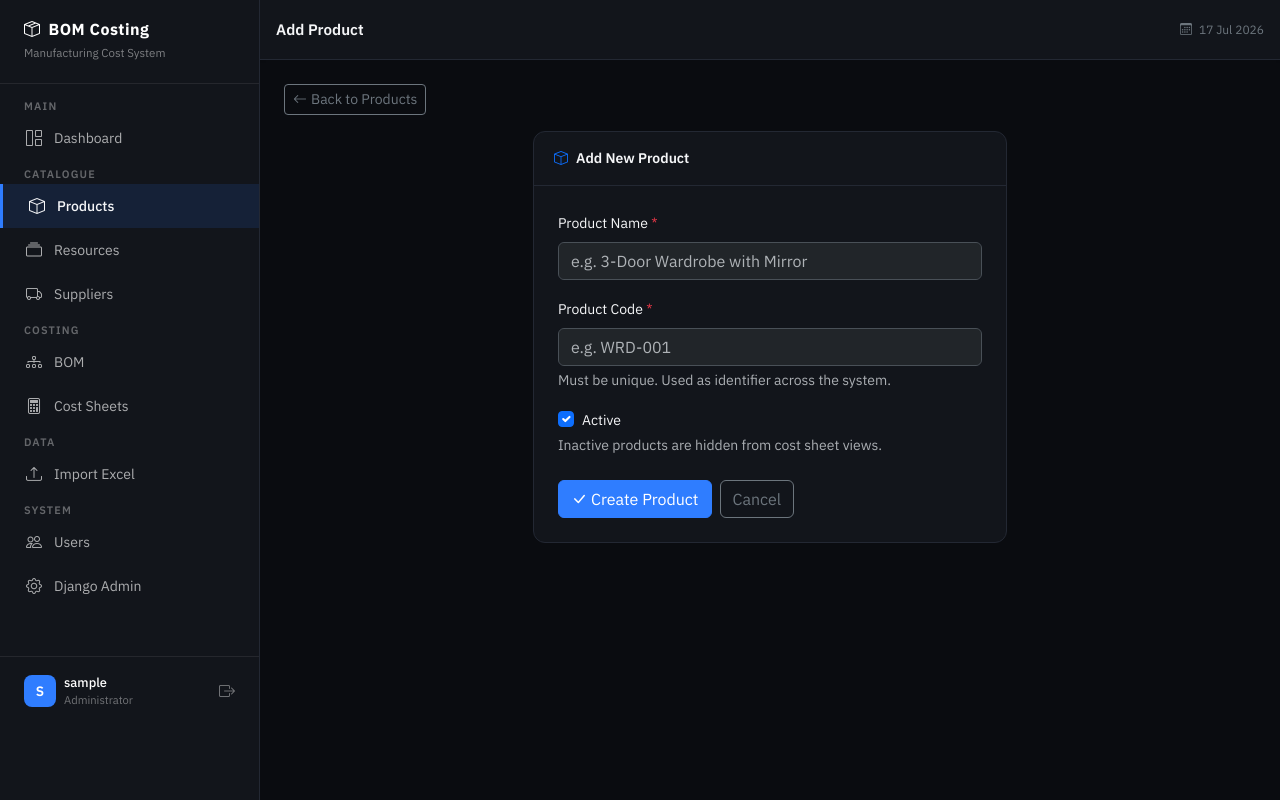
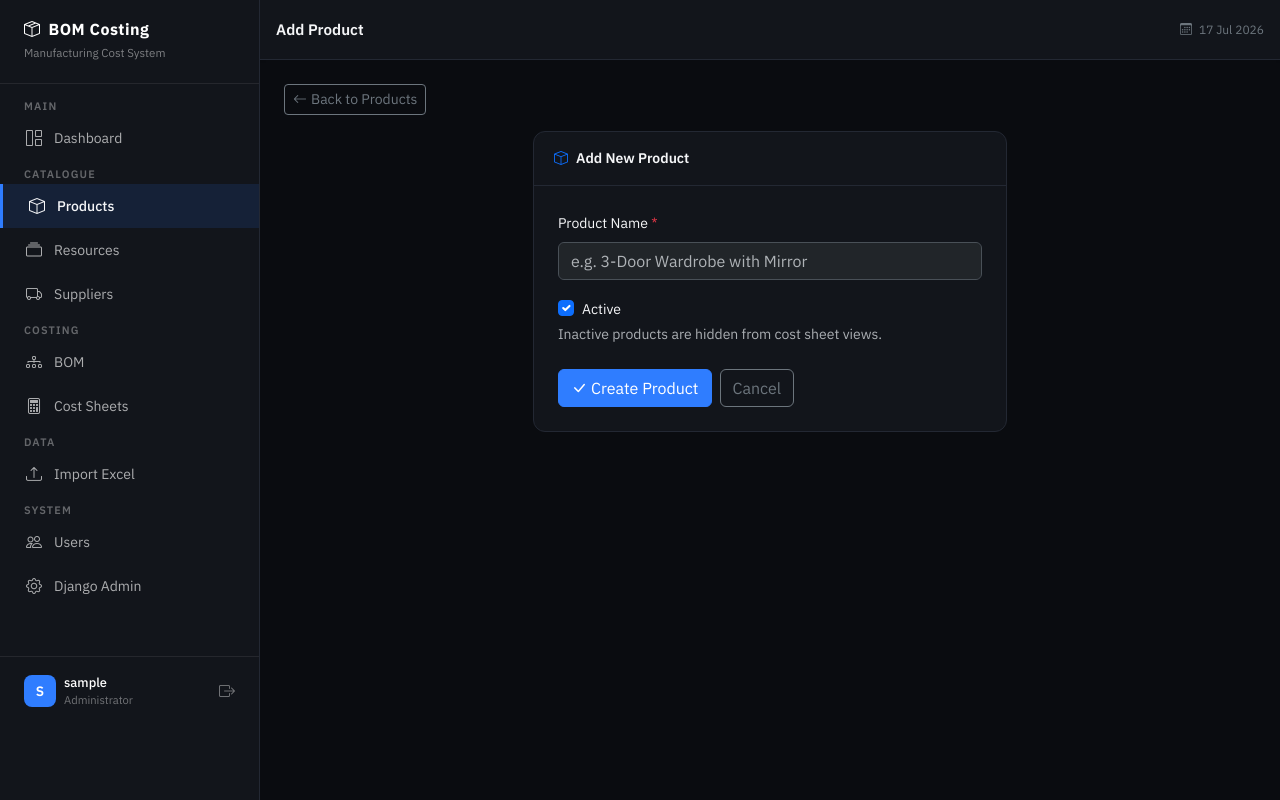
Before and after one commit to Am3li1/BOM_Calculator_MVP_v2, a Django app: page /products/create/ in a window 1280 px wide. Run offline with Django 5.2, Linux system fonts and the light colour scheme; the visitor is signed in with stand-in values (Sample User, id 1).

Commit message:
product codes removed

```diff
--- a/apps/products/forms.py
+++ b/apps/products/forms.py
@@ -8,16 +8,16 @@ class ProductForm(forms.ModelForm):
 
     class Meta:
         model = Product
-        fields = ['product_name', 'product_code', 'active']
+        # product_code is intentionally NOT in this list — it's
+        # auto-generated from product_name in the view (see
+        # apps/products/views.py: _generate_unique_product_code).
+        # Users never see or type it.
+        fields = ['product_name', 'active']
 
         widgets = {
             'product_name': forms.TextInput(attrs={
                 'class': 'form-control',
                 'placeholder': 'e.g. 3-Door Wardrobe with Mirror',
-            }),
-            'product_code': forms.TextInput(attrs={
-                'class': 'form-control',
-                'placeholder': 'e.g. WRD-001',
             }),
             'active': forms.CheckboxInput(attrs={
                 'class': 'form-check-input',
@@ -26,43 +26,9 @@ class ProductForm(forms.ModelForm):
 
         labels = {
             'product_name': 'Product Name',
-            'product_code': 'Product Code',
             'active': 'Active',
         }
 
         help_texts = {
-            'product_code': 'Must be unique. Used as identifier across the system.',
             'active': 'Inactive products are hidden from cost sheet views.',
         }
-
-    def clean_product_code(self):
-        """
-        Custom validation for product_code.
-
-        Django's default unique check finds ALL rows including
-        soft-deleted ones (is_deleted=True), which blocks re-use
-        of a code after deletion.
-
-        This override checks uniqueness only among ACTIVE (non-deleted)
-        products, and also handles the edit case (exclude self).
-        """
-        code = self.cleaned_data.get('product_code', '').strip().upper()
-
-        # Build a queryset of conflicting records
-        # — exclude soft-deleted products
-        # — exclude the current instance when editing (self.instance.pk)
-        qs = Product.objects.filter(
-            product_code=code,
-            is_deleted=False
-        )
-
-        # If we're editing an existing product, exclude it from the check
-        if self.instance and self.instance.pk:
-            qs = qs.exclude(pk=self.instance.pk)
-
-        if qs.exists():
-            raise forms.ValidationError(
-                f'An active product with code "{code}" already exists.'
-            )
-
-        return code
--- a/apps/products/views.py
+++ b/apps/products/views.py
@@ -1,4 +1,6 @@
 # apps/products/views.py
+
+import re
 
 from django.shortcuts import render, redirect, get_object_or_404
 from django.core.paginator import Paginator
@@ -11,6 +13,33 @@ from .models import Product
 from .forms import ProductForm
 
 
+# ── Product code generation ─────────────────────────────────────────
+# Same slugify algorithm as apps/imports/services.py:_make_product_code
+# — kept in sync deliberately so a manually-created product and an
+# imported one with the same name land on the same code.
+
+def _make_product_code(name):
+    code = re.sub(r'[^A-Za-z0-9]+', '-', name.strip())
+    return code.strip('-').upper()[:30]
+
+
+def _generate_unique_product_code(name):
+    """
+    Slugifies `name` into a code, then resolves collisions by
+    appending -2, -3, etc. Uniqueness is scoped to non-deleted
+    products only (matches the existing business rule: product code
+    uniqueness is enforced among active/non-deleted records).
+    """
+    base = _make_product_code(name)
+    code = base
+    suffix = 2
+    while Product.objects.filter(product_code=code, is_deleted=False).exists():
+        tail = f'-{suffix}'
+        code = f'{base[:30 - len(tail)]}{tail}'
+        suffix += 1
+    return code
+
+
 @login_required
 @admin_required
 def product_list(request):
@@ -19,6 +48,9 @@ def product_list(request):
     products = Product.objects.filter(is_deleted=False)
 
     # ── Search ──────────────────────────────────────────────────────
+    # product_code is no longer shown in the UI, but it's still kept
+    # searchable — some staff may still know/reference old codes from
+    # imports or past exports.
     search_query = request.GET.get('search', '').strip()
     if search_query:
         products = products.filter(
@@ -51,26 +83,31 @@ def product_list(request):
 @admin_required
 def product_create(request):
     """
-    Create a new product.
+    Create a new product. product_code is generated automatically from
+    product_name — never typed by the user.
 
-    Special case: if a soft-deleted product with the same code exists,
-    restore it and update its details instead of creating a duplicate row.
-    This keeps the database clean and preserves historical BOM data.
+    Special case: if a soft-deleted product whose generated code
+    exactly matches this name's code exists, restore it and update its
+    details instead of creating a duplicate row. This keeps the
+    database clean and preserves historical BOM data.
     """
     if request.method == 'POST':
         form = ProductForm(request.POST)
         if form.is_valid():
-            product_code = form.cleaned_data['product_code']
+            name = form.cleaned_data['product_name']
+            candidate_code = _make_product_code(name)
 
-            # ── Check for a soft-deleted product with the same code ──
+            # ── Check for a soft-deleted product with the same
+            #    (unsuffixed) generated code ──
             existing = Product.objects.filter(
-                product_code__iexact=product_code,
+                product_code__iexact=candidate_code,
                 is_deleted=True
             ).first()
 
             if existing:
-                # Restore it: update fields and un-delete
-                existing.product_name = form.cleaned_data['product_name']
+                # Restore it: update fields and un-delete. Reuses the
+                # exact original code rather than generating a new one.
+                existing.product_name = name
                 existing.active = form.cleaned_data['active']
                 existing.is_deleted = False
                 existing.save()
@@ -80,8 +117,9 @@ def product_create(request):
                     f'and updated successfully.'
                 )
             else:
-                # Normal creation
-                product = form.save()
+                product = form.save(commit=False)
+                product.product_code = _generate_unique_product_code(name)
+                product.save()
                 messages.success(
                     request,
                     f'Product "{product.product_name}" created successfully.'
@@ -104,7 +142,11 @@ def product_create(request):
 @login_required
 @admin_required
 def product_edit(request, pk):
-    """Edit an existing product."""
+    """
+    Edit an existing product. product_code is immutable after creation
+    (it's used as an identifier elsewhere — imports, clone-restore
+    matching) and is never shown or editable here.
+    """
     product = get_object_or_404(Product, pk=pk, is_deleted=False)
 
     if request.method == 'POST':
@@ -124,7 +166,7 @@ def product_edit(request, pk):
     return render(request, 'products/form.html', {
         'page_title': f'Edit — {product.product_name}',
         'form': form,
-        'form_title': f'Edit Product: {product.product_code}',
+        'form_title': f'Edit Product: {product.product_name}',
         'submit_label': 'Save Changes',
         'product': product,
     })
@@ -149,6 +191,7 @@ def product_delete(request, pk):
 
     return redirect('products:list')
 
+
 @login_required
 @admin_required
 def clone_product(request, pk):
@@ -157,6 +200,8 @@ def clone_product(request, pk):
 
     GET:  Shows a confirmation form asking for the new product name.
     POST: Performs the clone and redirects to the new product's BOM page.
+    The new product's code is generated automatically from its name —
+    never typed by the user.
 
     The original product is never modified.
     Each cloned BOMItem and WoodPart becomes a completely independent
@@ -164,7 +209,6 @@ def clone_product(request, pk):
     """
     from django.db import transaction
     from apps.bom.models import BOMItem, WoodPart
-    import re
 
     original = get_object_or_404(Product, pk=pk, is_deleted=False)
 
@@ -173,21 +217,10 @@ def clone_product(request, pk):
 
     if request.method == 'POST':
         new_name = request.POST.get('new_product_name', '').strip()
-        new_code = request.POST.get('new_product_code', '').strip()
 
-        # Validation
         errors = []
         if not new_name:
             errors.append('Product name is required.')
-        if not new_code:
-            errors.append('Product code is required.')
-        if new_code and Product.objects.filter(
-            product_code=new_code, is_deleted=False
-        ).exists():
-            errors.append(
-                f'Product code "{new_code}" already exists. '
-                f'Please choose a different code.'
-            )
 
         if errors:
             for error in errors:
@@ -196,7 +229,6 @@ def clone_product(request, pk):
                 'page_title': f'Clone — {original.product_name}',
                 'original': original,
                 'suggested_name': new_name or suggested_name,
-                'suggested_code': new_code,
             }
             return render(request, 'products/clone.html', context)
 
@@ -208,20 +240,15 @@ def clone_product(request, pk):
             with transaction.atomic():
 
                 # Step 1: Create the new Product record
-                # We read the original's field values, then save
-                # as a brand new object by not specifying pk.
                 cloned_product = Product(
                     product_name = new_name,
-                    product_code = new_code,
+                    product_code = _generate_unique_product_code(new_name),
                     active       = original.active,
                     is_deleted   = False,
                 )
                 cloned_product.save()
 
                 # Step 2: Copy all BOM Items
-                # For each BOMItem on the original, create a new
-                # BOMItem pointing to the cloned product.
-                # The resource stays the same — we share the reference.
                 original_bom_items = BOMItem.objects.filter(
                     product=original
                 ).select_related('resource')
@@ -273,13 +300,9 @@ def clone_product(request, pk):
                 f'Clone failed due to an unexpected error: {e}'
             )
 
-    # Generate a suggested product code from the new name
-    suggested_code = f'COPY-{original.product_code}'[:30]
-
     context = {
         'page_title': f'Clone — {original.product_name}',
         'original': original,
         'suggested_name': suggested_name,
-        'suggested_code': suggested_code,
     }
     return render(request, 'products/clone.html', context)
--- a/templates/products/form.html
+++ b/templates/products/form.html
@@ -34,21 +34,6 @@
                         {% endif %}
                     </div>
 
-                    <!-- Product Code -->
-                    <div class="mb-3">
-                        <label class="form-label fw-500" style="font-size:0.875rem;">
-                            {{ form.product_code.label }}
-                            <span class="text-danger">*</span>
-                        </label>
-                        {{ form.product_code }}
-                        {% if form.product_code.errors %}
-                            <div class="text-danger mt-1" style="font-size:0.8rem;">
-                                {{ form.product_code.errors.0 }}
-                            </div>
-                        {% endif %}
-                        <div class="form-text">{{ form.product_code.help_text }}</div>
-                    </div>
-
                     <!-- Active -->
                     <div class="mb-4">
                         <div class="form-check">
```
Also changed, not shown: templates/core/dashboard.html (+2 -8 lines), templates/products/clone.html (+0 -20 lines), templates/products/list.html (+4 -15 lines), 2 other files.
